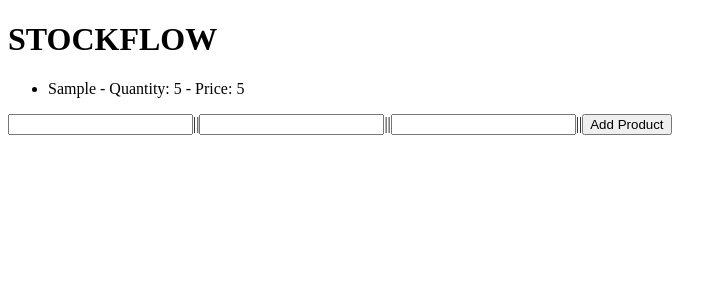
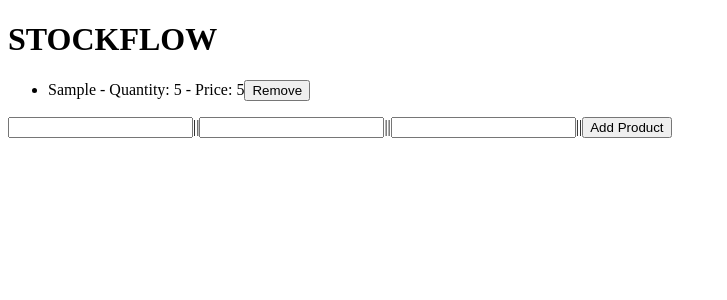
Before and after one commit to Saif-Ali-Warsi/StockFlow, a React (Vite) app: page / in a window 1280 px wide. Both pictures are taken after typing "Sample", "5", "5" into the empty fields and a click on the button "Add Product". Shown: the top 300 px of the page, without its empty margins (0-727 px from the left). Built offline with nearby package versions, Linux system fonts and the light colour scheme; the HTML template or start-up script is replaced by a standard one.

Commit message:
removeProduct

```diff
--- a/src/App.tsx
+++ b/src/App.tsx
@@ -1,6 +1,6 @@
 import { useDispatch, useSelector } from "react-redux";
 import type { RootState } from "./app/store";
-import { addProduct } from "./features/inventory/inventorySlice";
+import { addProduct, removeProduct } from "./features/inventory/inventorySlice";
 import { useState } from "react";
 
 function App() {
@@ -8,7 +8,7 @@ function App() {
   const dispatch = useDispatch();
   const [productName, setProductName] = useState("");
   const [quantity, setQuantity] = useState("");
-  const [price, setPrice]= useState("");
+  const [price, setPrice] = useState("");
 
   const handleAddProduct = () => {
     if (!productName.trim()) {
@@ -26,7 +26,13 @@ function App() {
       <h1>STOCKFLOW</h1>
       <ul>
         {inventory.map((product, index) => (
-          <li key={index}>{product.name} - Quantity: {product.quantity} - Price: {product.price}</li>
+          <li key={index}>{product.name} -
+            Quantity: {product.quantity} -
+            Price: {product.price}
+            <button onClick={() => dispatch(removeProduct(product.name))}>
+              Remove
+            </button>
+          </li>
         ))}
       </ul>
       <input
@@ -35,9 +41,9 @@ function App() {
         onChange={(event) => setProductName(event.target.value)}
       />
       ||
-      <input type="number" value={quantity} onChange={(event)=>setQuantity(event.target.value)} />
+      <input type="number" value={quantity} onChange={(event) => setQuantity(event.target.value)} />
       ||
-      <input type="number" value={price} onChange={(event)=>setPrice(event.target.value)}  />
+      <input type="number" value={price} onChange={(event) => setPrice(event.target.value)} />
       ||
       <button onClick={handleAddProduct}>Add Product</button>
     </>
--- a/src/features/inventory/inventorySlice.ts
+++ b/src/features/inventory/inventorySlice.ts
@@ -1,4 +1,4 @@
-import { createSlice, type PayloadAction } from "@reduxjs/toolkit";
+import { PayloadAction, createSlice } from "@reduxjs/toolkit";
 
 type Product = {
   name: string;
@@ -13,9 +13,14 @@ const inventorySlice = createSlice({
     addProduct: (state, action: PayloadAction<Product>) => {
       state.push(action.payload);
     },
+    removeProduct: (state, action: PayloadAction<string>) => {
+      return state.filter(
+        (product) => product.name !== action.payload
+      );
+    },
   },
 });
 
-export const { addProduct } = inventorySlice.actions;
+export const { addProduct, removeProduct } = inventorySlice.actions;
 
 export default inventorySlice.reducer;
```
